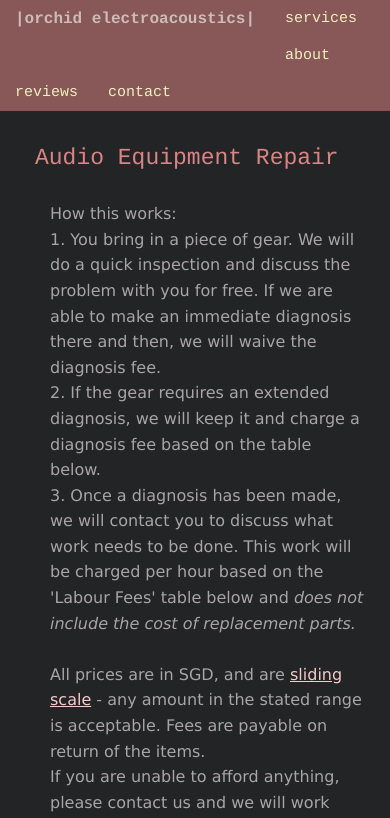
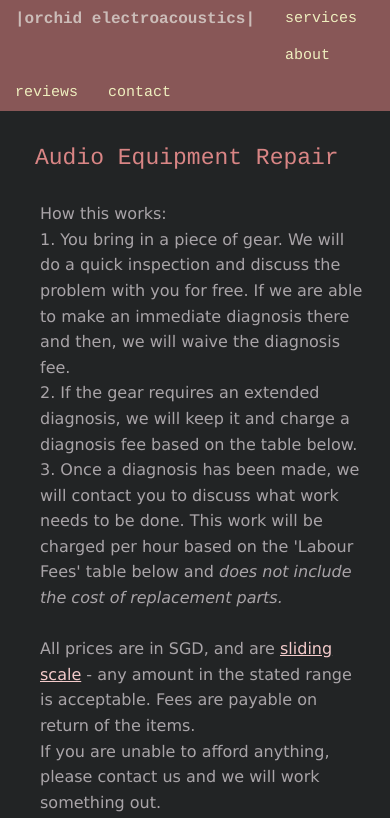
Before and after one commit to madamdata/oeawebsite, a plain HTML site: page index.html in a window 390 px wide. Shown: the top 818 px of the page. Drawn offline with Linux system fonts and the light colour scheme.

Commit message:
mobile css 5

```diff
--- a/style.css
+++ b/style.css
@@ -16,8 +16,8 @@ body {
 		text-align: left;
 	}
 	div.segmentBlock {
-		margin-left: 25px;
-		margin-top: 15px;
+		margin-left: 15px;
+		margin-top: 12px;
 		font-size: 16px;
 		letter-spacing: 0px;
 		line-height: 1.6;
```
Also changed, not shown: 1 other file.
